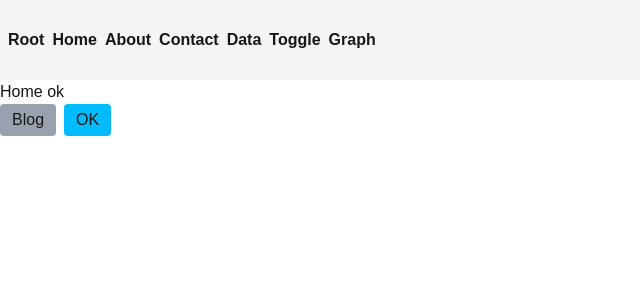
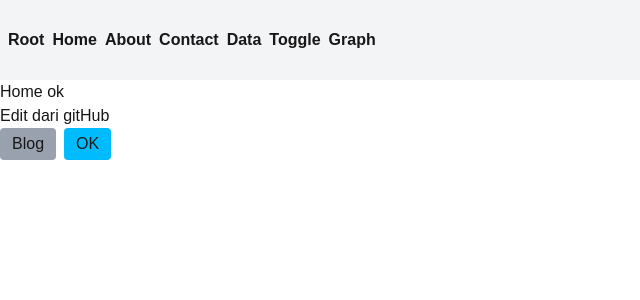
Before and after one commit to cepiyoga/testNexJs, a Next.js app: page /main/home in a window 1280 px wide. Shown: the top 300 px of the page, without its empty margins (0-640 px from the left). Built offline with nearby package versions, Linux system fonts and the light colour scheme.

Commit message:
Update page.js

```diff
--- a/app/main/home/page.js
+++ b/app/main/home/page.js
@@ -7,6 +7,7 @@ export default function Home() {
     return (
         <>
             <h1>Home ok</h1>
+        <h1>Edit dari gitHub</h1>
             <div className="flex gap-x-2">
                 <Link className={`bg-gray-400 px-3 rounded py-1`} href='/blog/bcd'>Blog</Link>
                 <Link className={`bg-sky-400 px-3 rounded py-1`} href="/blog/bbg">OK</Link>
```
